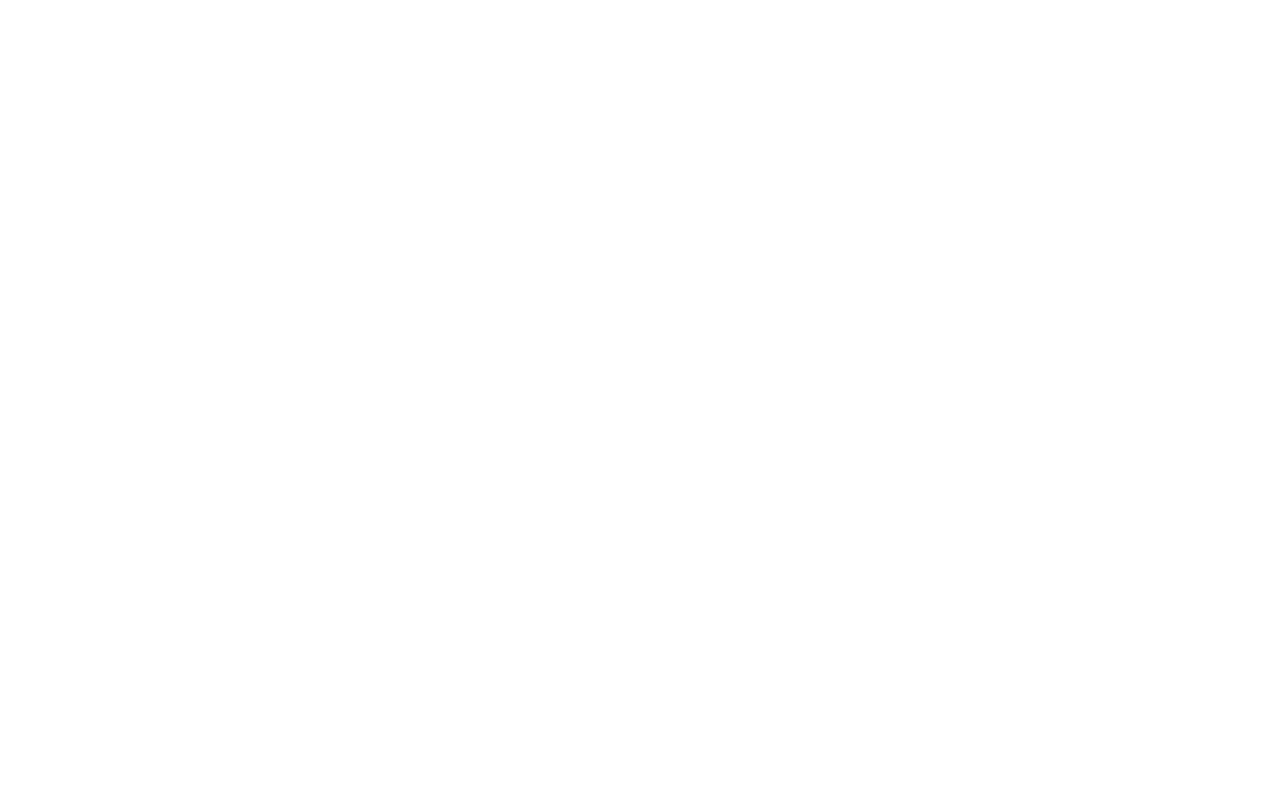
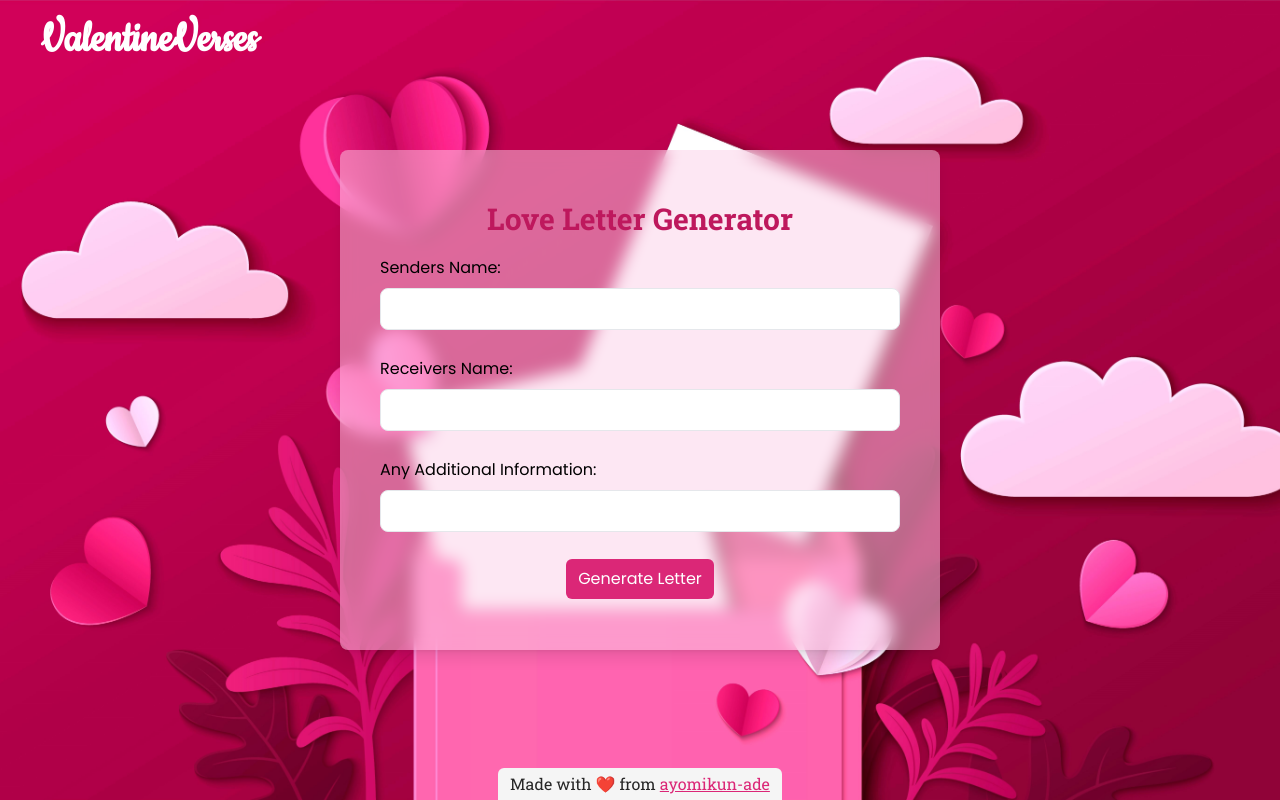
Before and after one commit to ayomikun-ade/valentineverses.ui, a React (Vite) app: page /love-letter in a window 1280 px wide. Before the commit this address had no page. Built offline with nearby package versions, Linux system fonts and the light colour scheme.

Commit message:
feat: added love letter form

```diff
--- a/src/App.jsx
+++ b/src/App.jsx
@@ -1,5 +1,6 @@
 import { BrowserRouter, Route, Routes } from "react-router";
 import Home from "./pages/Home";
+import LoveLetter from "./pages/LoveLetter";
 
 const App = () => {
   return (
@@ -7,6 +8,7 @@
       <BrowserRouter>
         <Routes>
           <Route index element={<Home />} />
+          <Route path="/love-letter" element={<LoveLetter />} />
         </Routes>
       </BrowserRouter>
     </>
--- a/src/components/Header.jsx
+++ b/src/components/Header.jsx
@@ -1,7 +1,9 @@
+import { Link } from "react-router";
+
 const Header = () => {
   return (
     <header className="absolute font-logo font-semibold text-5xl text-center md:text-left text-white top-0 left-0 right-0 bg px-5 md:px-10 py-4">
-      <p>ValentineVerses</p>
+      <Link to="/">ValentineVerses</Link>
     </header>
   );
 };
--- a/src/pages/Home.jsx
+++ b/src/pages/Home.jsx
@@ -1,3 +1,4 @@
+import { Link } from "react-router";
 import Copyright from "../components/Copyright";
 import Header from "../components/Header";
 
@@ -7,7 +8,7 @@
       <Header />
       <section className="font-soft bg-[url('/src/assets/letters.jpg')] bg-no-repeat bg-right-top bg-cover md:bg-center min-h-screen w-full flex flex-col justify-center items-center">
         <div className="backdrop-brightness-95 backdrop-blur flex flex-col mx-3 max-w-[600px] min-h-[500px] px-6 py-8 justify-evenly items-center bg-transparent shadow-md rounded-lg">
-          <h2 className="font-hard font-bold text-pink-300 md:text-pink-600 text-3xl">
+          <h2 className="font-hard font-bold text-center text-pink-300 md:text-pink-600 text-3xl">
             Speak from the Heart
           </h2>
           <p className="text-center font-medium">
@@ -19,9 +20,12 @@
             gift, we&apos;ve got you covered!
           </p>
           <div className="flex gap-3 my-2">
-            <button className="bg-pink-700 text-white rounded-md px-3 py-2 transition duration-300 hover:ease-in-out hover:bg-pink-600">
+            <Link
+              to="/love-letter"
+              className="bg-pink-700 text-white rounded-md px-3 py-2 transition duration-300 hover:ease-in-out hover:bg-pink-600"
+            >
               Love Letter Generator
-            </button>
+            </Link>
             <button className="bg-pink-300 text-black rounded-md px-3 py-2 transition duration-300 hover:ease-in-out hover:bg-pink-400">
               Poem Generator
             </button>
--- /dev/null
+++ b/src/pages/LoveLetter.jsx
@@ -0,0 +1,56 @@
+import Copyright from "../components/Copyright";
+import Header from "../components/Header";
+
+const LoveLetter = () => {
+  return (
+    <>
+      <section className="relative font-soft bg-[url('/src/assets/letters.jpg')] bg-no-repeat bg-right-top bg-cover md:bg-center min-h-screen w-full flex flex-col justify-center items-center">
+        <Header />
+        <form className="bg-pink-200 bg-opacity-50 backdrop-blur flex flex-col w-[93%] max-w-[600px] md:w-full min-h-[500px] px-6 md:px-10 py-8 justify-evenly items-center shadow-lg rounded-lg">
+          <h2 className="font-hard text-pink-700 text-3xl text-center font-bold">
+            Love Letter Generator
+          </h2>
+          <div className="flex flex-col gap-2 mb-2 w-full">
+            <label className="" htmlFor="sender">
+              Senders Name:
+            </label>
+            <input
+              className="rounded-lg px-3 py-2 outline-none border focus:border-pink-300 focus:shadow-md focus:shadow-pink-400/60 transition duration-300 hover:ease-in-out"
+              type="text"
+              name="sender"
+              id="sender"
+            />
+          </div>
+          <div className="flex flex-col gap-2 mb-2 w-full">
+            <label className="" htmlFor="Receiver">
+              Receivers Name:
+            </label>
+            <input
+              className="rounded-lg px-3 py-2 outline-none border focus:border-pink-300 focus:shadow-md focus:shadow-pink-400/60 transition duration-300 hover:ease-in-out"
+              type="text"
+              name="receiver"
+              id="receiver"
+            />
+          </div>
+          <div className="flex flex-col gap-2 mb-2 w-full">
+            <label className="" htmlFor="addition">
+              Any Additional Information:
+            </label>
+            <input
+              className="rounded-lg px-3 py-2 outline-none border focus:border-pink-300 focus:shadow-md focus:shadow-pink-400/60 transition duration-300 hover:ease-in-out"
+              type="text"
+              name="addition"
+              id="addition"
+            />
+          </div>
+          <button className="bg-pink-600 rounded-md text-white px-3 py-2 hover:bg-pink-700 transition duration-300 hover:ease-in-out">
+            Generate Letter
+          </button>
+        </form>
+        <Copyright />
+      </section>
+    </>
+  );
+};
+
+export default LoveLetter;
```
